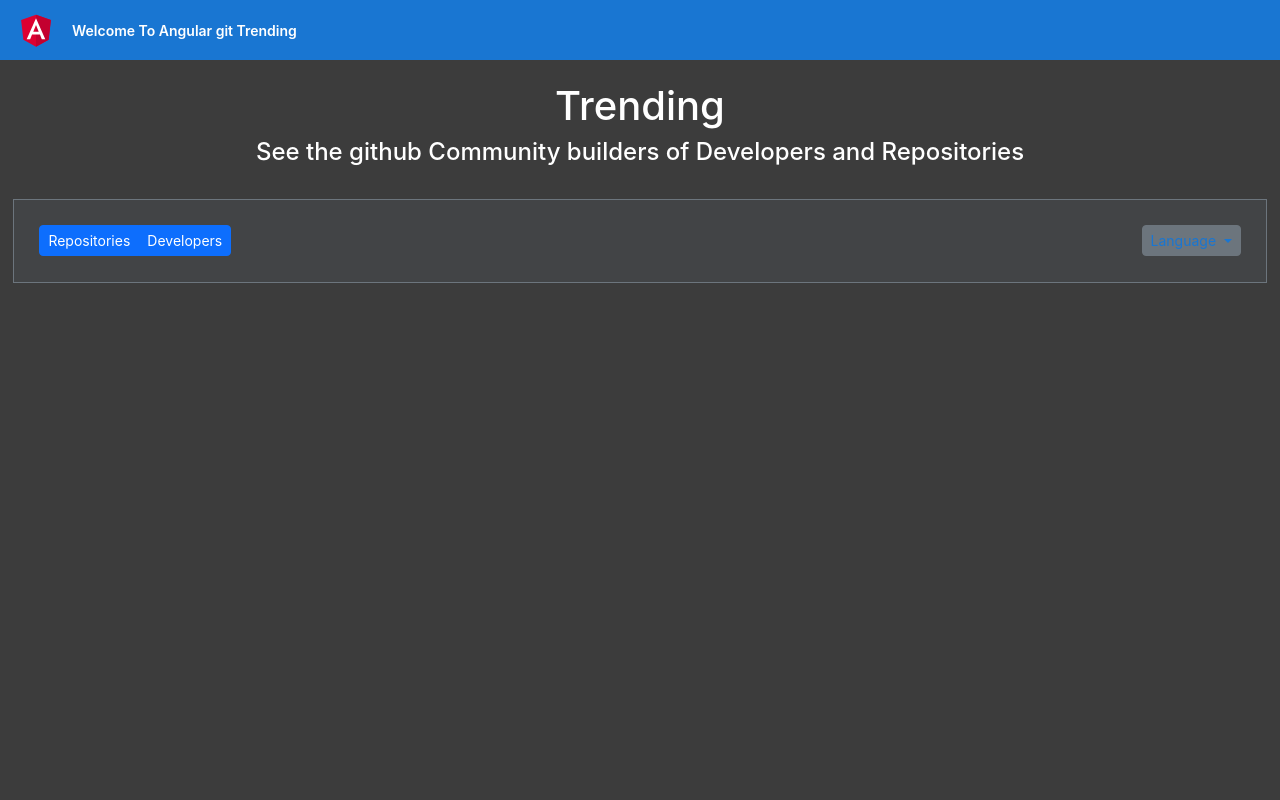
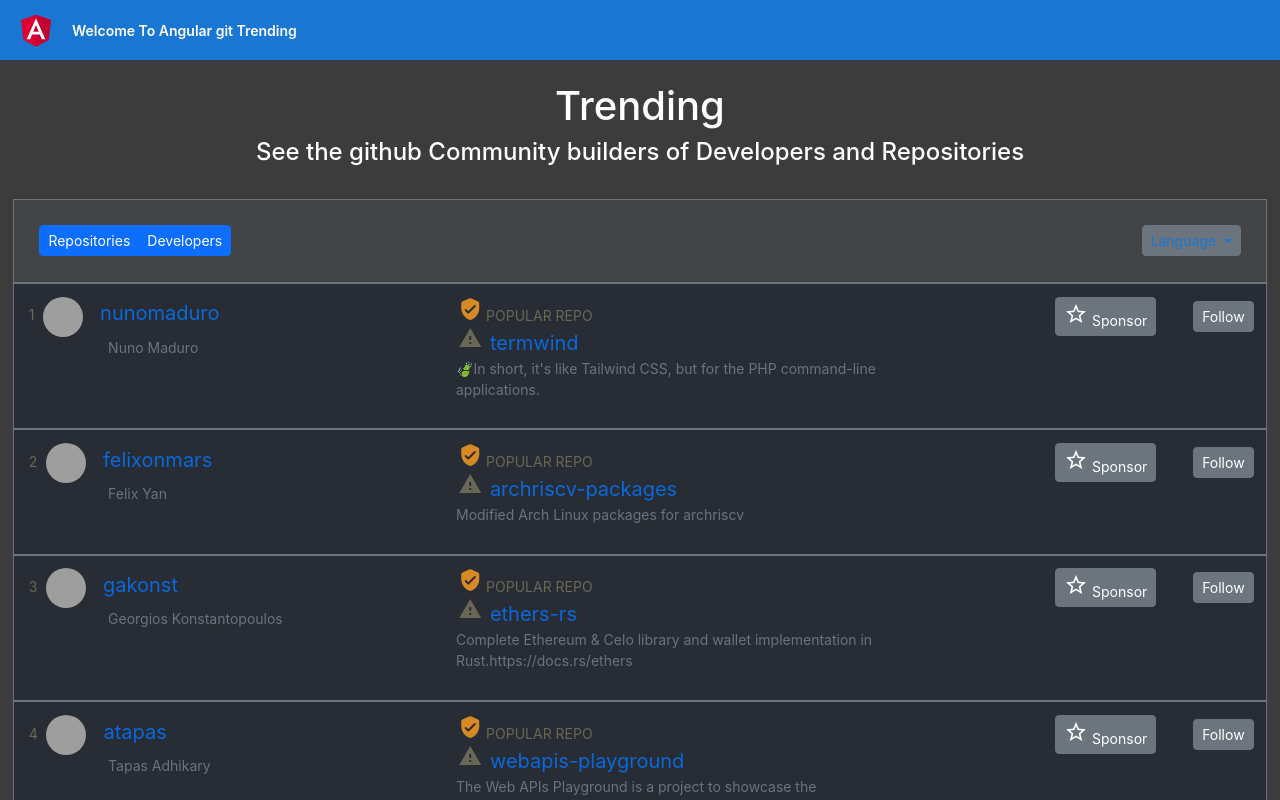
Before and after one commit to alymomdouh/AngularRepoListFromJson, an Angular app: page /developers in a window 1280 px wide. Shown: the top 800 px of the page. Built offline with nearby package versions, Linux system fonts and the light colour scheme; grey boxes are pictures that could not be loaded.

Commit message:
add developer card and link to page list

```diff
--- a/src/app/app.module.ts
+++ b/src/app/app.module.ts
@@ -5,11 +5,13 @@
 import { AppComponent } from './app.component';
 import { DeveloperListComponent } from './developer-list/developer-list.component';
 import { HttpClientModule } from '@angular/common/http';
+import { DeveloperCardComponent } from './developer-card/developer-card.component';
 
 @NgModule({
   declarations: [
     AppComponent,
-    DeveloperListComponent
+    DeveloperListComponent,
+    DeveloperCardComponent
   ],
   imports: [
     BrowserModule,
--- /dev/null
+++ b/src/app/developer-card/developer-card.component.css
@@ -0,0 +1,94 @@
+.Row {
+    display: inline-flex;
+    padding: 1%;
+    justify-content: center;
+    background-color: #282c34;
+    min-height: 10vh;
+    border: 1px solid #6c757d;
+    width: 99%;
+}
+
+.Row-left {
+    text-align: left;
+    width: 100%;
+}
+
+.Row-right {
+    text-align: right;
+    width: 50%;
+}
+
+.Row-h2 {
+    color: #0969da;
+    font-size: 20px;
+}
+
+.Row-repo {
+    color: #6a6756;
+    margin: 0.5%;
+}
+
+.active-btn {
+    color: #0969da;
+}
+
+.row-built-by-img {
+    width: 40px;
+    height: 40px;
+    border-radius: 50%;
+}
+
+.mrg-2 {
+    margin: 2%;
+}
+
+.text-font {
+    color: #6a737d;
+}
+
+.heart {
+    color: red;
+}
+
+.dev-left {
+    text-align: left;
+    width: 35%;
+}
+
+.dev-middle {
+    text-align: left;
+    width: 35%;
+}
+
+.dev-right {
+    text-align: right;
+    width: 30%;
+}
+
+.mrg-l-4 {
+    margin-left: 4%;
+}
+
+.mrg-l-19 {
+    margin-left: 19%;
+}
+
+.mrg-r-2 {
+    margin-right: 2%;
+}
+
+.mrg-r-10 {
+    margin-right: 10%;
+}
+
+.mrg-l-2 {
+    margin-left: 2%;
+}
+
+.repo-badge {
+    color: #d78a23;
+}
+
+.button-group {
+    align-items: flex-start;
+}
--- /dev/null
+++ b/src/app/developer-card/developer-card.component.html
@@ -0,0 +1,28 @@
+<div class="Row">
+    <div class="dev-left">
+
+        <span class="Row-repo mrg-r-2">{{devItem?.rank}}</span>
+        <img class="row-built-by-img" src={{devItem?.avatar}} alt={{devItem?.username}} />
+        <span class="Row-h2 mrg-l-4">{{devItem?.username}} </span>
+        <br>
+        <span class="text-font mrg-l-19">{{devItem?.name}} </span>
+
+    </div>
+    <div class="dev-middle">
+        <span class="Row-repo">
+            <span class="material-icons-round repo-badge">verified_user</span>
+            POPULAR REPO
+        </span>
+        <div>
+            <span class="Row-repo"><span class="material-icons-sharp">report_problem</span> </span>
+            <span class="Row-h2"> {{devItem?.popularRepository?.repositoryName}} </span>
+        </div>
+        <p class="text-font"> {{devItem?.popularRepository?.description}} </p>
+    </div>
+    <div class="dev-right">
+        <Button type="button" class="btn btn-secondary btn-sm mrg-r-10">
+            <span class="material-icons-sharp">star_border</span>
+            Sponsor </Button>
+        <Button type="button" class="btn btn-secondary btn-sm"> Follow </Button>
+    </div>
+</div>
--- /dev/null
+++ b/src/app/developer-card/developer-card.component.ts
@@ -0,0 +1,18 @@
+import { Component, Input } from '@angular/core';
+import { Developer } from 'src/Models/Developer';
+
+@Component({
+  selector: 'app-developer-card',
+  templateUrl: './developer-card.component.html',
+  styleUrls: ['./developer-card.component.css']
+})
+export class DeveloperCardComponent {
+
+  @Input() devItem: Developer | undefined;
+
+  constructor() { }
+
+  ngOnInit(): void {
+  }
+
+}
--- a/src/app/developer-list/developer-list.component.html
+++ b/src/app/developer-list/developer-list.component.html
@@ -1,3 +1,3 @@
 <div *ngFor="let dev of devList" style="margin-left: 1%;">
-    <!-- <app-developer [devItem]="dev"></app-developer> -->
+    <app-developer-card [devItem]="dev"></app-developer-card>
 </div>
```
Also changed, not shown: 1 other file (tests, documents, lock files or other folders).
